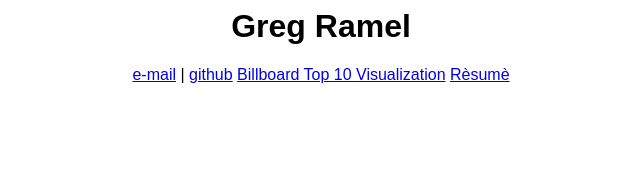
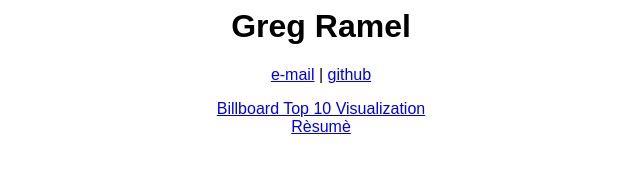
Before and after one commit to gregramel/gregramel.github.io, a plain HTML site: page index.html in a window 1280 px wide. Shown: the whole page, without its empty margins (319-959 px from the left). Drawn offline with nearby package versions, Linux system fonts and the light colour scheme.

Commit message:
Update index.html

```diff
--- a/index.html
+++ b/index.html
@@ -1,6 +1,6 @@
 <html lang="en-us">
 	<head>
-		<title>Billboard</title>
+		<title>Greg Ramel</title>
 		<meta charset="UTF-8">
 		<link rel="stylesheet" href="style.css" />
 		<link rel="stylesheet" href="jquery-ui-1.11.1/jquery-ui.css" />
@@ -11,8 +11,10 @@
 	</head>
 	<body>
 		<h1>Greg Ramel</h1>
-		<span><a href="mailto:gramel@stanford.edu">e-mail</a> | <a href="http://github.com/gregramel">github</a></span>
-		<span><a href="billboard_ribbons.html">Billboard Top 10 Visualization</a></span>
+		<p>
+			<span><a href="mailto:gramel@stanford.edu">e-mail</a> | <a href="http://github.com/gregramel">github</a></span>
+		</p>
+		<span><a href="billboard_ribbons.html">Billboard Top 10 Visualization</a></span><br />
 		<span><a href="gramel_resume.pdf">R&egrave;sum&egrave;</a></span>
 	</body>
 </html>
```
